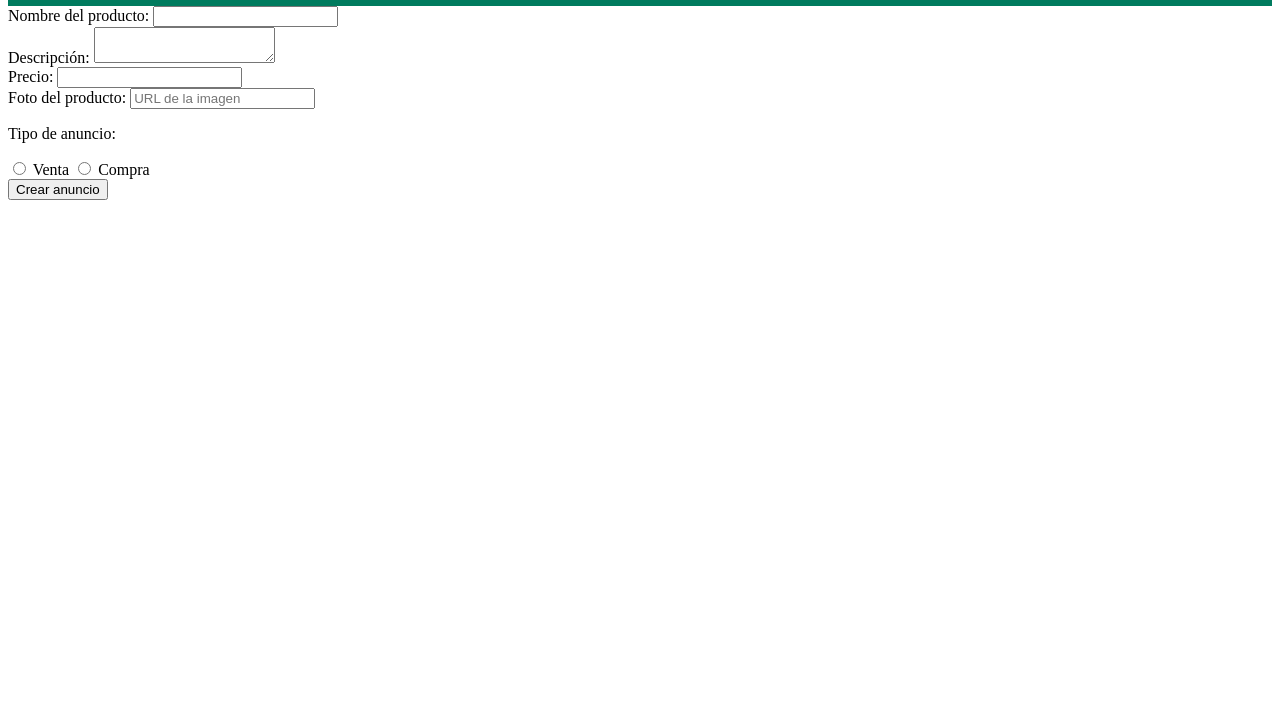
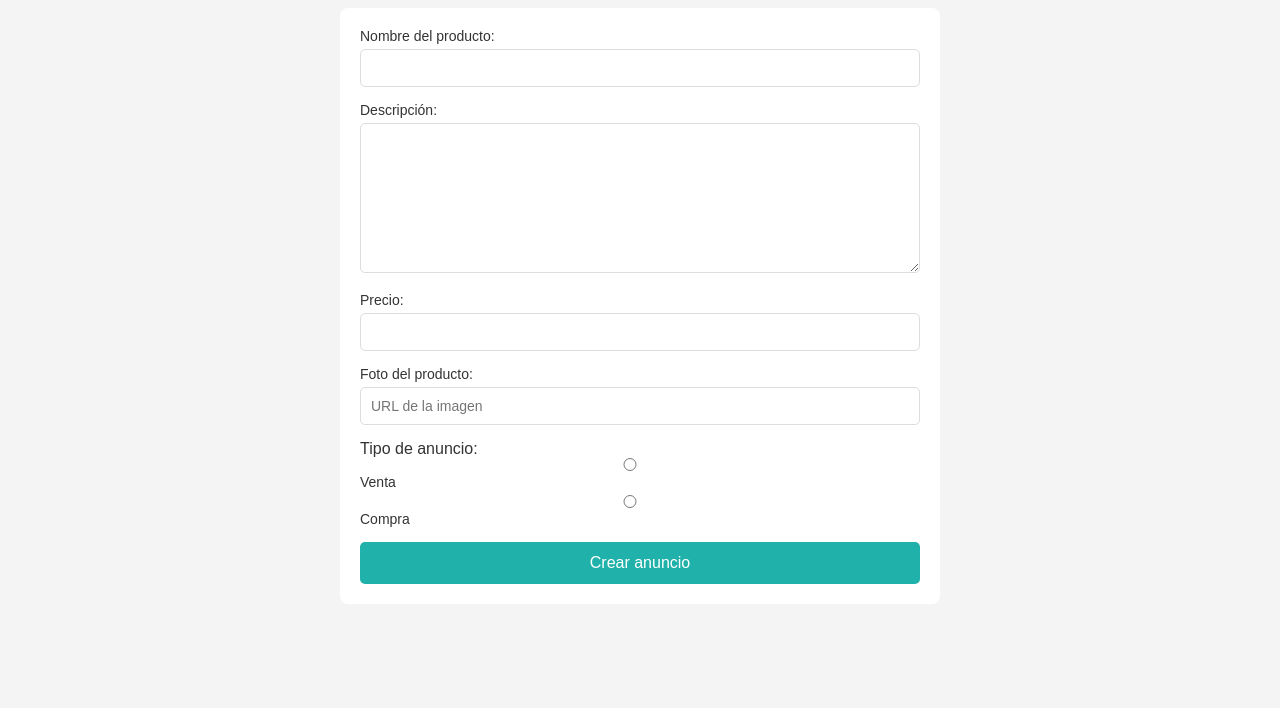
Before and after one commit to Alicia-MR/practica-frontend-js, a plain HTML site: page createListing.html in a window 1280 px wide. Shown: the part 92-800 px from the top of the page. Drawn offline with Linux system fonts and the light colour scheme; sample sign-in values are in the browser's storage.

Commit message:
final changes and styles

```diff
--- a/createListing.html
+++ b/createListing.html
@@ -5,6 +5,7 @@
     <meta name="viewport" content="width=device-width, initial-scale=1.0">
     <title>Crear anuncio</title>
     <link rel="stylesheet" href="./navbar/navbarStyles.css">
+    <link rel="stylesheet" href="./listing/createListing.css">
 </head>
 <body>
     <header class="navbar">
--- /dev/null
+++ b/listing/createListing.css
@@ -0,0 +1,62 @@
+body {
+    margin: 0;
+    font-family: 'Arial', sans-serif;
+    background-color: #f4f4f4;
+}
+
+form {
+    background-color: white;
+    padding: 20px;
+    margin: 30px auto;
+    max-width: 600px;
+    border-radius: 8px;
+}
+
+form div {
+    margin-bottom: 15px;
+}
+
+form label {
+    font-size: 16px;
+    color: #333;
+    display: block;
+    margin-bottom: 5px;
+}
+
+form input, form textarea {
+    width: 100%;
+    padding: 10px;
+    border: 1px solid #ddd;
+    border-radius: 5px;
+    font-size: 14px;
+}
+
+form textarea {
+    height: 150px;
+    resize: vertical;
+}
+
+form button {
+    background-color: lightseagreen;
+    color: white;
+    padding: 12px 20px;
+    border: none;
+    border-radius: 5px;
+    font-size: 16px;
+    cursor: pointer;
+    width: 100%;
+}
+
+form div p {
+    font-size: 16px;
+    color: #333;
+}
+
+form div label {
+    font-size: 14px;
+    margin-right: 20px;
+}
+
+form div input[type="radio"] {
+    margin-right: 5px;
+}
--- /dev/null
+++ b/listingDetails/listingDetail.css
@@ -0,0 +1,72 @@
+body {
+    margin: 0;
+    font-family: 'Arial', sans-serif;
+    background-color: #f4f4f4;
+}
+
+.product-detail-container {
+    display: flex;
+    flex-direction: column;
+    align-items: center;
+    justify-content: flex-start;
+    padding: 30px;
+    width: 100%;
+    max-width: 1200px;
+    margin: 0 auto;
+}
+
+.product-img {
+    width: 100%;
+    max-width: 500px;
+    height: auto;
+    object-fit: cover;
+    border-radius: 10px;
+    margin-bottom: 20px;
+}
+
+.product-info {
+    display: flex;
+    flex-direction: column;
+    align-items: center;
+    justify-content: center;
+    text-align: center;
+    width: 100%;
+}
+
+.product-name {
+    font-size: 28px;
+    font-weight: bold;
+    margin-bottom: 10px;
+    color: #333;
+}
+
+.product-description {
+    font-size: 18px;
+    color: #555;
+    margin-bottom: 15px;
+    max-width: 800px;
+}
+
+.product-price {
+    font-size: 24px;
+    font-weight: bold;
+    color: lightseagreen;
+    margin-bottom: 20px;
+}
+
+.product-buttons {
+    display: flex;
+    justify-content: center;
+    gap: 20px;
+    margin-top: 20px;
+}
+
+.product-buttons button {
+    padding: 10px 20px;
+    font-size: 16px;
+    background-color: lightseagreen;
+    color: white;
+    border: none;
+    border-radius: 5px;
+    cursor: pointer;
+}
--- /dev/null
+++ b/login/loginStyles.css
@@ -0,0 +1,42 @@
+body {
+    display: flex;
+    justify-content: center;
+    align-items: center;
+    height: 100vh;
+    margin: 0;
+    font-family: Arial, sans-serif;
+}
+
+form {
+    display: flex;
+    flex-direction: column;
+    gap: 15px;
+    background-color: #f4f4f4;
+    padding: 20px;
+    border-radius: 10px;
+    width: 300px;
+}
+
+label {
+    font-size: 14px;
+    font-weight: bold;
+    color: black;
+}
+
+input {
+    padding: 10px;
+    border: 2px solid grey;
+    border-radius: 5px;
+    background-color: #eeeeee;
+    font-size: 16px;
+}
+
+button {
+    padding: 10px;
+    border: none;
+    border-radius: 5px;
+    background-color: lightseagreen;
+    color: white;
+    font-size: 16px;
+    cursor: pointer;
+}
--- a/navbar/navbarStyles.css
+++ b/navbar/navbarStyles.css
@@ -1,10 +1,28 @@
+* {
+    margin: 0;
+    padding: 0;
+    box-sizing: border-box;
+}
+
+body {
+    margin: 0;
+    font-family: 'Arial', sans-serif;
+    background-color: #f4f4f4;
+    padding-top: 70px;
+}
+
 .navbar {
     display: flex;
     justify-content: space-between;
     align-items: center;
-    background-color: #007b5e;
+    background-color: lightseagreen;
     padding: 10px 20px;
     height: 70px;
+    position: fixed;
+    top: 0;
+    left: 0;
+    width: 100%;
+    z-index: 1000;
 }
 
 .navbar-logo img {
--- /dev/null
+++ b/register/register.css
@@ -0,0 +1,50 @@
+body {
+    margin: 0;
+    font-family: 'Arial', sans-serif;
+    background-color: #f4f4f4;
+}
+
+.notifications {
+    display: flex;
+    justify-content: center;
+    align-items: center;
+    height: 100vh;
+    padding: 20px;
+}
+
+form {
+    background-color: #fff;
+    border-radius: 8px;
+    padding: 30px;
+    box-shadow: 0 4px 8px rgba(0, 0, 0, 0.1);
+    width: 100%;
+    max-width: 400px;
+    display: flex;
+    flex-direction: column;
+    gap: 15px;
+}
+
+label {
+    font-size: 14px;
+    color: #333;
+    margin-bottom: 5px;
+}
+
+input {
+    padding: 10px;
+    font-size: 16px;
+    border: 1px solid #ddd;
+    border-radius: 5px;
+    margin-bottom: 15px;
+    background-color: #fafafa;
+}
+
+button {
+    padding: 12px;
+    font-size: 16px;
+    background-color: lightseagreen;
+    color: white;
+    border: none;
+    border-radius: 5px;
+    cursor: pointer;
+}
```
Also changed, not shown: index.html (+6 -2 lines), listing/listingStyles.css (renamed from styles/listingStyles.css, +18 -7 lines), listingDetails/listingDetailView.js (+10 -5 lines), login.html (+1 -0 lines), productDetail.html (+1 -0 lines), register.html (+1 -0 lines).
